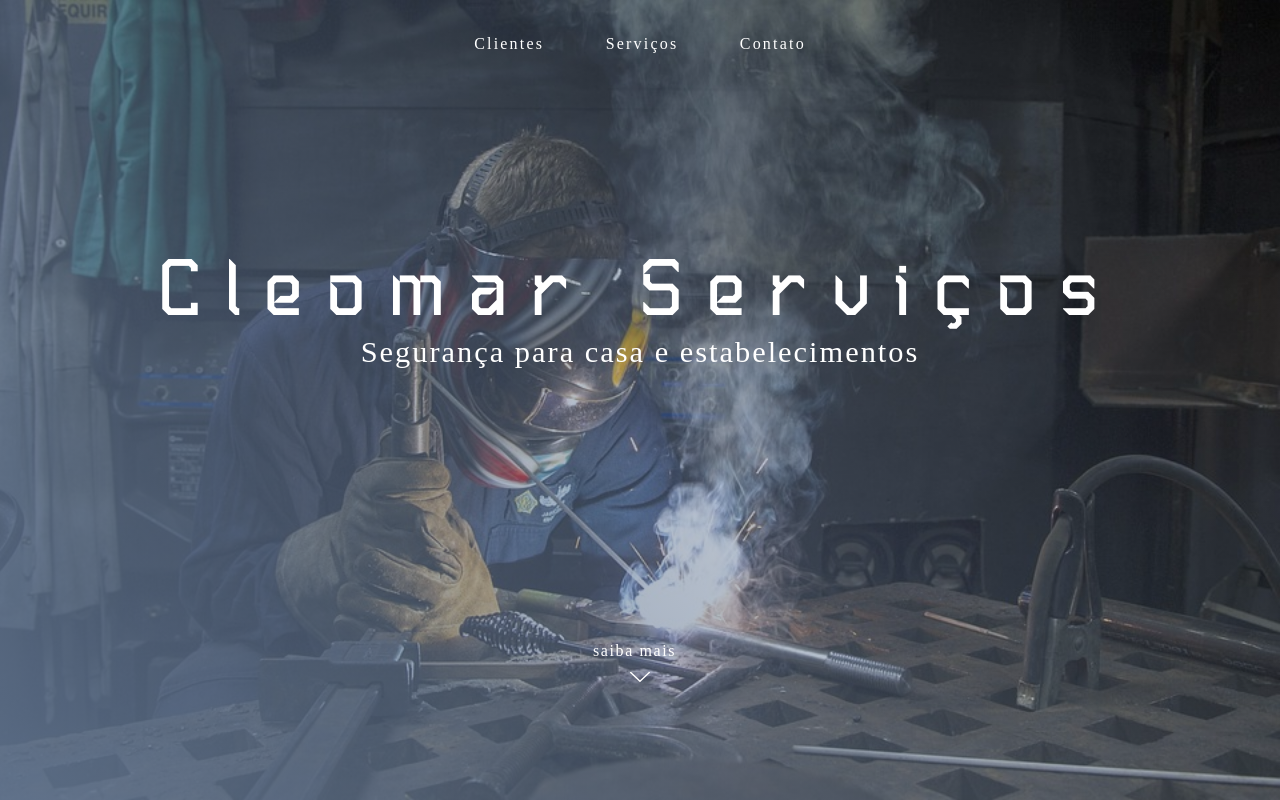
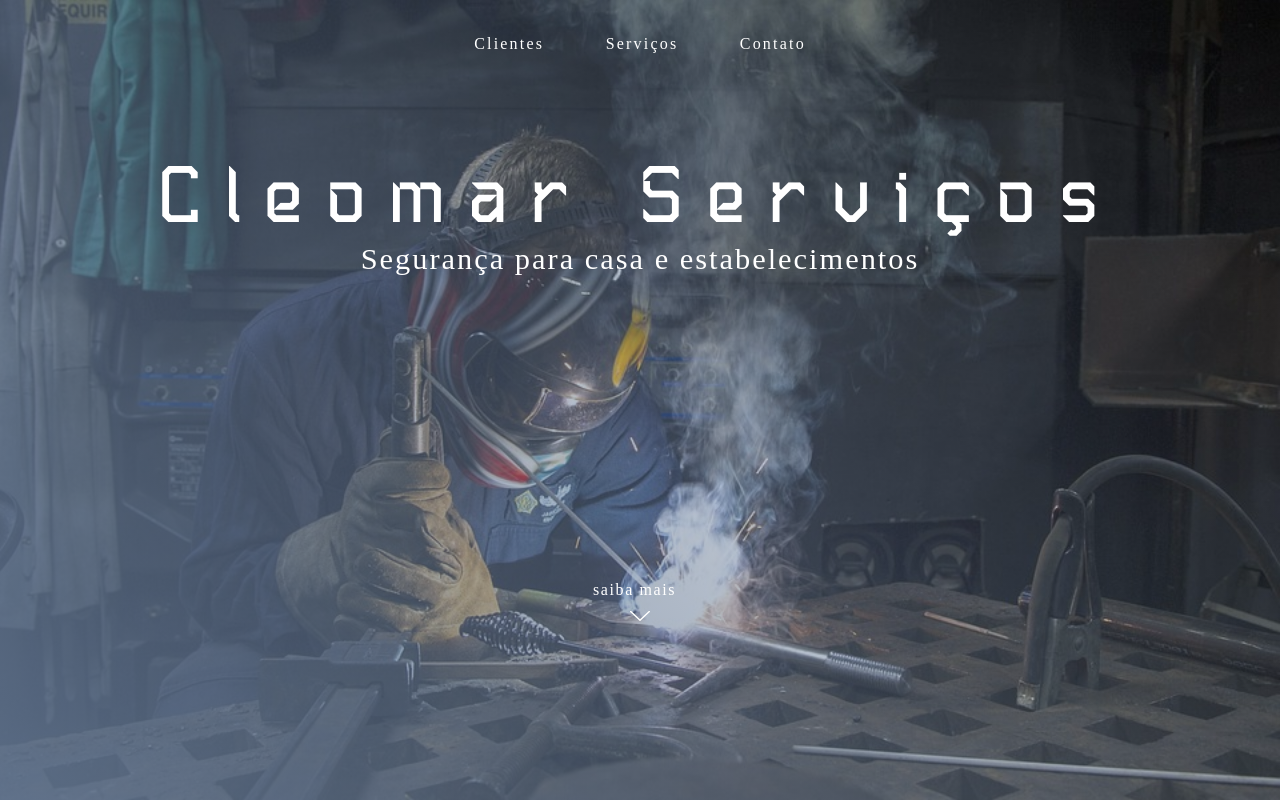
Before and after one commit to mvoliveira/cleomar-servicos, a plain HTML site: page index.html in a window 1280 px wide. Drawn offline with Linux system fonts and the light colour scheme.

Commit message:
fix margin

```diff
--- a/assets/stylesheets/components.css
+++ b/assets/stylesheets/components.css
@@ -58,7 +58,7 @@
 }
 
 .cta{
-  margin-top:19%;
+  margin-top:10%;
   display: flex;
   flex-direction: column;
   flex-wrap: nowrap;
@@ -75,7 +75,7 @@
   justify-content: center;
   align-items: center;
   align-content: stretch;
-  margin-top: 27%;
+  margin-top: 30%;
 }
 
 .text{
```
